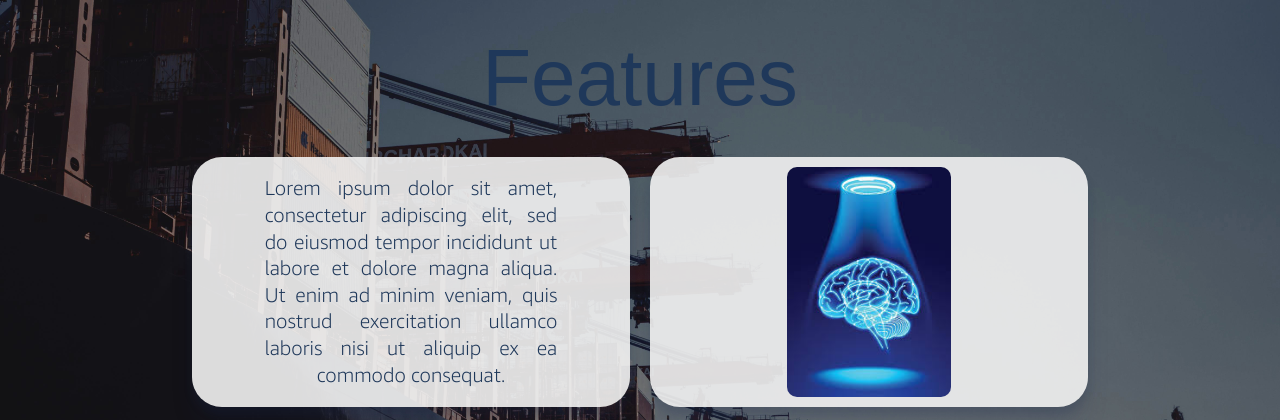
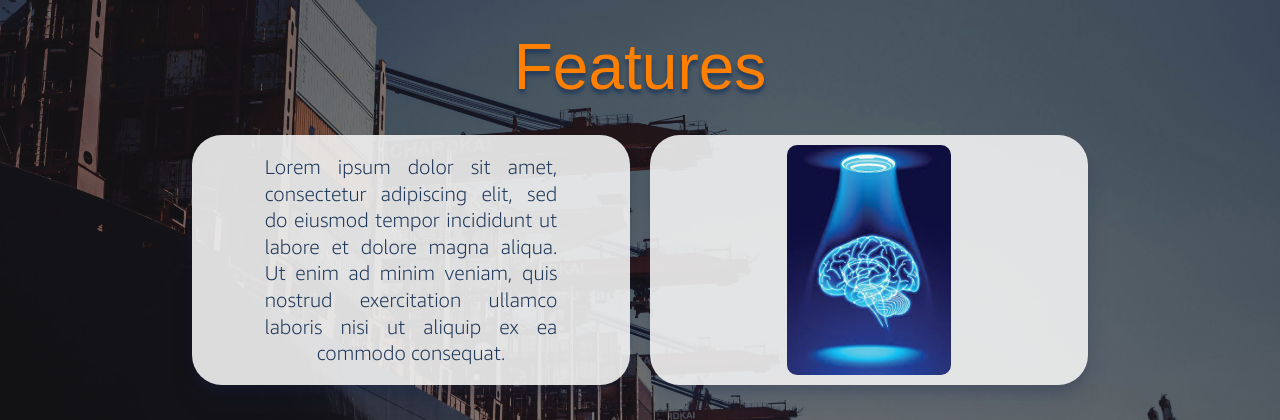
Before and after one commit to jgargal98/Amason-web-static, a PHP site: page /html/caracteristicas.html in a window 1280 px wide. Shown: the part 126-546 px from the top of the page. Run offline with PHP 8.4, Linux system fonts and the light colour scheme; some web fonts are replaced.

Commit message:
Corregido bug sombra

```diff
--- a/css_images/style.css
+++ b/css_images/style.css
@@ -49,7 +49,9 @@ header, nav, footer {
 }
 
 #titulo{
-  font-size: 5em;
+  color: var(--orangeaccent);
+  font-size: 4em;
+  text-shadow:  0px 4px 4px var(--bluedark);
   margin: 25px auto;
 }
 
```
